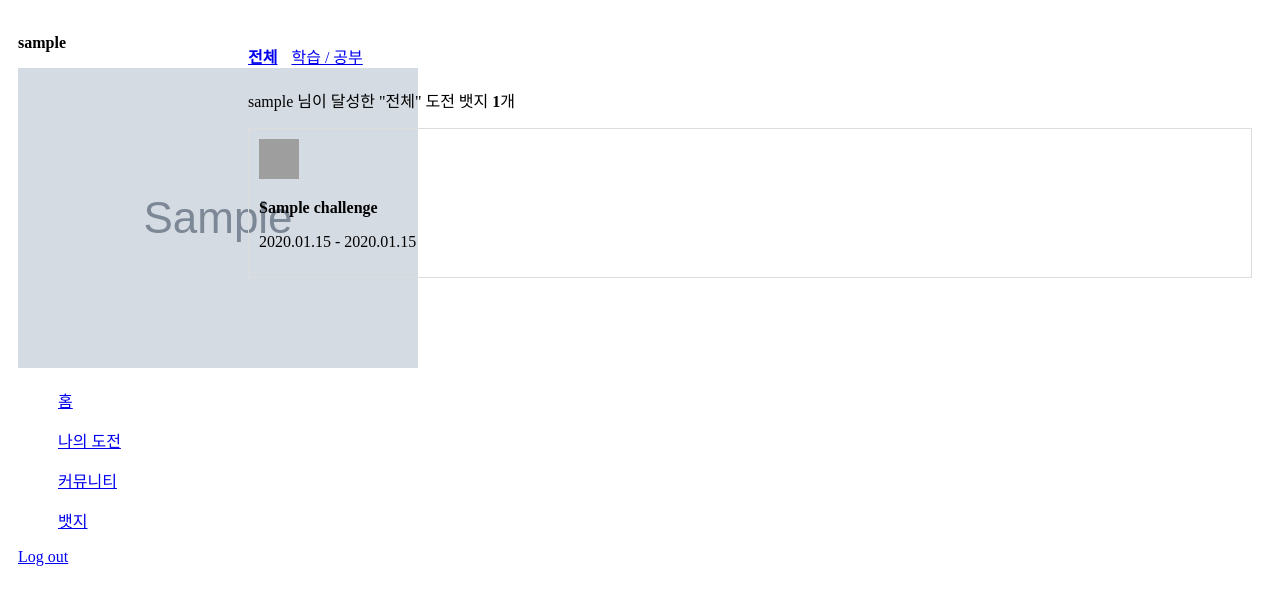
After one commit to 2025-HERETHON/2025-herethon-13, a Django app: page /badge/ in a window 1280 px wide. The commit adds this page. Shown: the top 605 px of the page. Run offline with Django 5.2, Linux system fonts and the light colour scheme; a user stored in the database is signed in; tables that the repository leaves empty hold one stand-in row (values such as "Sample post"); grey boxes marked "Sample" are stand-in pictures; grey boxes are pictures that could not be loaded.

Commit message:
feat: home 앱 뱃지 기능 1차 완성

```diff
--- a/Dherethon/challenges/templates/challenges/challenge.html
+++ b/Dherethon/challenges/templates/challenges/challenge.html
@@ -24,8 +24,8 @@
             <nav>
                 <p><a href="{% url 'home:main' %}">홈</a></p>
                 <p><a href="{% url 'challenges:my_challenges' %}">나의 도전</a></p>
-                <p>커뮤니티</p>
-                <p>뱃지</p>
+                <p><a href="#">커뮤니티</a></p>
+                <p><a href="{% url 'home:badge_list' %}">뱃지</a></p>
             </nav>
 
             <!-- 로그아웃 -->
--- a/Dherethon/challenges/templates/challenges/create.html
+++ b/Dherethon/challenges/templates/challenges/create.html
@@ -19,7 +19,7 @@
             <p><a href="{% url 'home:main' %}">홈</a></p>
             <p><a href="{% url 'challenges:my_challenges' %}">나의 도전</a></p>
             <p><a href="#">커뮤니티</a></p>
-            <p><a href="#">뱃지</a></p>
+            <p><a href="{% url 'home:badge_list' %}">뱃지</a></p>
         </nav>
 
         <!-- 로그아웃 -->
--- a/Dherethon/challenges/urls.py
+++ b/Dherethon/challenges/urls.py
@@ -22,5 +22,5 @@ urlpatterns = [
     path('record/<int:record_id>/', goal_detail, name='goal_detail'),
 
     # 도전 완료 처리
-    path('complete/<int:pk>/', complete_challenge, name='complete_challenge'),
+    # path('complete/<int:pk>/', complete_challenge, name='complete_challenge'),
 ]
--- /dev/null
+++ b/Dherethon/home/templates/home/badge.html
@@ -0,0 +1,74 @@
+{% load static %}
+<!DOCTYPE html>
+<html lang="ko">
+<head>
+    <meta charset="UTF-8">
+    <title>뱃지 목록</title>
+</head>
+<body>
+
+    <div style="display:flex;">
+
+        <!-- 좌측 사이드바 -->
+        <div style="width:200px; padding:10px;">
+            <p><strong>{{ request.user.nickname }}</strong></p>
+            <!-- 프로필 -->
+            {% if user.profile_image and user.profile_image.url %}
+                <img src="{{ user.profile_image.url }}" alt="프로필 이미지">
+            {% else %}
+                <img src="{% if user.profile_image %}{{ user.profile_image.url }}{% else %}{% static 'images/default_profile.png' %}{% endif %}" alt="프로필 이미지">
+            {% endif %}
+            <ul>
+                <p><a href="{% url 'home:main' %}">홈</a></p>
+                <p><a href="{% url 'challenges:my_challenges' %}">나의 도전</a></p>
+                <p><a href="#">커뮤니티</a></p>
+                <p><a href="{% url 'home:badge_list' %}">뱃지</a></p>
+            </ul>
+            <p><a href="{% url 'api:logout' %}">Log out</a></p>
+        </div>
+
+        <!-- 메인 콘텐츠 영역 -->
+        <div style="flex-grow:1; padding:20px;">
+
+            <!-- 카테고리 탭 -->
+            <ul style="list-style:none; padding:0;">
+                <li style="display:inline; margin-right:10px;">
+                    <a href="?category=전체"{% if selected_category == '전체' %} style="font-weight:bold;"{% endif %}>전체</a>
+                </li>
+                {% for category in categories %}
+                    <li style="display:inline; margin-right:10px;">
+                        <a href="?category={{ category.name|urlencode }}"{% if selected_category == category.name %} style="font-weight:bold;"{% endif %}>
+                            {{ category.name }}
+                        </a>
+                    </li>
+                {% endfor %}
+            </ul>
+
+            <!-- 뱃지 개수 요약 -->
+            <p style="margin-top:20px;">
+                {{ request.user.nickname }} 님이 달성한 "{{ selected_category }}" 도전 뱃지 <strong>{{ badge_count }}</strong>개
+            </p>
+
+            <!-- 뱃지 리스트 -->
+            <div>
+                {% for badge in badges %}
+                    <div style="border:1px solid #ddd; padding:10px; margin:10px 0;">
+                        <div>
+                            <img src="{% static 'images/book-icon.png' %}" alt="뱃지 아이콘" width="40" height="40">
+                        </div>
+                        <div>
+                            <p><strong>{{ badge.challenge.title }}</strong></p>
+                            <p>{{ badge.challenge.start_date|date:"Y.m.d" }} - {{ badge.challenge.end_date|date:"Y.m.d" }}</p>
+                        </div>
+                    </div>
+                {% empty %}
+                    <p>획득한 뱃지가 없습니다.</p>
+                {% endfor %}
+            </div>
+
+        </div>
+
+    </div>
+
+</body>
+</html>
--- a/Dherethon/home/templates/home/main.html
+++ b/Dherethon/home/templates/home/main.html
@@ -25,7 +25,7 @@
             <p><a href="{% url 'home:main' %}">홈</a></p>
             <p><a href="{% url 'challenges:my_challenges' %}">나의 도전</a></p>
             <p><a href="#">커뮤니티</a></p>
-            <p><a href="#">뱃지</a></p>
+            <p><a href="{% url 'home:badge_list' %}">뱃지</a></p>
         </nav>
 
         <p><a href="{% url 'api:logout' %}">로그아웃</a></p>
--- a/Dherethon/home/urls.py
+++ b/Dherethon/home/urls.py
@@ -5,4 +5,5 @@ app_name = 'home'
 
 urlpatterns = [
     path('', main_view, name='main'),
+    path('badge/', badge_list, name='badge_list'),
 ]
--- a/Dherethon/home/views.py
+++ b/Dherethon/home/views.py
@@ -1,8 +1,30 @@
 from django.contrib.auth.decorators import login_required
 from django.shortcuts import render
+from .models import *
+from challenges.models import Category
 
 # 메인 페이지 확인용, 추후 삭제
 @login_required
 def main_view(request):
     user = request.user  # 로그인한 사용자
     return render(request, 'home/main.html', {'user': user})
+
+@login_required
+def badge_list(request):
+    user = request.user
+    selected_category = request.GET.get('category', '전체')
+
+    if selected_category == '전체':
+        badges = Badge.objects.filter(user=user)
+    else:
+        badges = Badge.objects.filter(user=user, category__name=selected_category)
+
+    categories = Category.objects.all()
+    badge_count = badges.count()
+
+    return render(request, 'home/badge.html', {
+        'badges': badges,
+        'categories': categories,
+        'selected_category': selected_category,
+        'badge_count': badge_count,
+    })
```
Also changed, not shown: Dherethon/challenges/templates/challenges/create_goal.html (+4 -4 lines), Dherethon/challenges/templates/challenges/detail.html (+7 -17 lines), Dherethon/challenges/templates/challenges/goal_detail.html (+4 -4 lines), Dherethon/challenges/views.py (+67 -11 lines).
